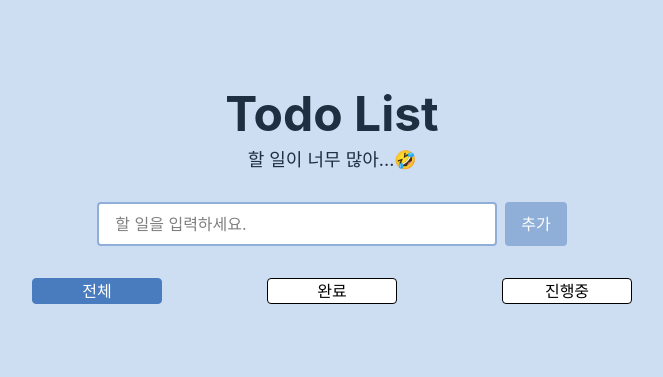
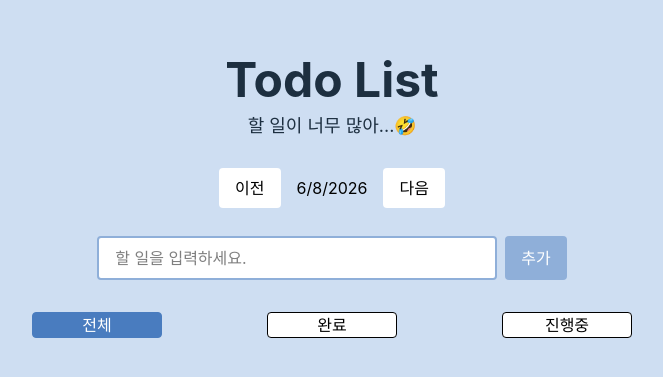
Before and after one commit to rocodrama/kakao-assignment-1, a React (Vite) app in the folder todo-list/: page / in a window 1280 px wide. Shown: the part 213-590 px from the top of the page, without its empty margins (308-971 px from the left). Built offline with nearby package versions, Linux system fonts and the light colour scheme.

Commit message:
feat: Date filtering

```diff
--- a/todo-list/src/App.jsx
+++ b/todo-list/src/App.jsx
@@ -1,14 +1,16 @@
 import { useState } from 'react'
 import Header from './components/Header'
 import Todo from './components/Todo'
+import WeekView from './components/WeekView'
 
 function App() {
+  const [displayDate, setDisplayDate] = useState(new Date());
 
   return (
     <div className="box-border flex flex-col min-h-screen w-full bg-[#CEDEF2] flex justify-center items-center">
       <Header />
-      {/* <WeekView /> */}
-      <Todo/>
+      <WeekView displayDate={displayDate} setDisplayDate={setDisplayDate} />
+      <Todo displayDate={displayDate} setDisplayDate={setDisplayDate} />
     </div>
   )
 }
--- a/todo-list/src/components/Todo.jsx
+++ b/todo-list/src/components/Todo.jsx
@@ -1,6 +1,6 @@
 import {useState} from 'react';
 
-export default function Todo() {
+export default function Todo({displayDate, setDisplayDate}) {
     const [todoInput, setTodoInput] = useState('');
     const [todos, setTodos] = useState([]);
     const [isDisabled, setIsDisabled] = useState(true);
@@ -29,6 +29,7 @@ export default function Todo() {
             id: keyNum,
             text: todoInput,
             isCompleted: false,
+            date: displayDate.toLocaleDateString()
         }
 
         setTodos([...todos, newTodo]);
@@ -105,7 +106,7 @@ export default function Todo() {
             {/* 항목 리스트 */}
             <div>
                 <ul className="flex flex-col justify-center items-center">
-                    {handleFilterTods(filter).map((todo) => (
+                    {handleFilterTods(filter).filter((todo) => todo.date === displayDate.toLocaleDateString()).map((todo) => (
                         <li key={todo.id} className="bg-[#fff] border-1 border-solid border-[#497CBF] w-full px-4 py-2 rounded mb-2 flex flex-row justify-between items-center gap-[8px]">
                             <input type="checkbox" onChange={() => handleCompleteTodo(todo.id)} />
 
--- a/todo-list/src/components/WeekView.jsx
+++ b/todo-list/src/components/WeekView.jsx
@@ -0,0 +1,27 @@
+import { useState } from 'react';
+
+export default function WeekView({displayDate, setDisplayDate}) {
+
+
+    const handlePrevClick = () => {
+        const prevDate = new Date(displayDate);
+        prevDate.setDate(displayDate.getDate() - 1);
+        setDisplayDate(prevDate);
+    }
+
+    const handleNextClick = () => {
+        const nextDate = new Date(displayDate);
+        nextDate.setDate(displayDate.getDate() + 1);
+        setDisplayDate(nextDate);
+    }
+
+    return (
+        <div className="flex flex-row justify-center items-center gap-4 mb-7">
+            <button className="bg-[#fff] text-[#000] px-4 py-2 rounded hover:bg-[#3A5A8C]"
+            onClick={handlePrevClick}>이전</button>
+            <span>{displayDate.toLocaleDateString()}</span>
+            <button className="bg-[#fff] text-[#000] px-4 py-2 rounded hover:bg-[#3A5A8C]"
+            onClick={handleNextClick}>다음</button>
+        </div>
+    )
+}
```
